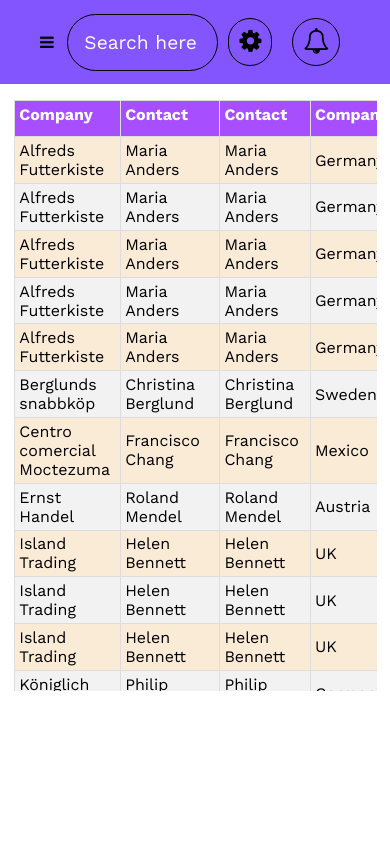
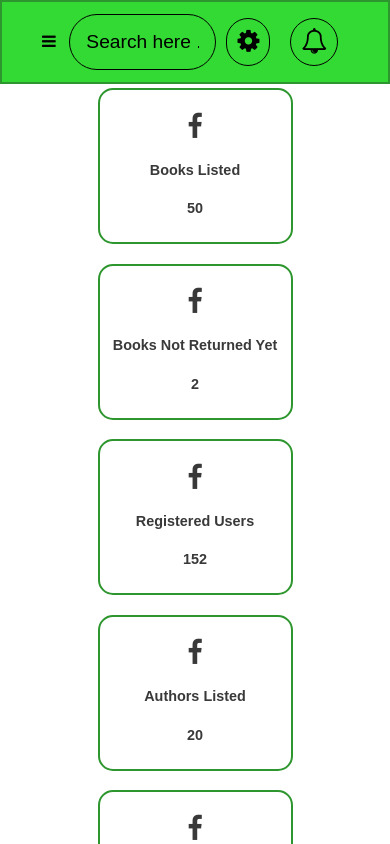
Before and after one commit to FeraounAbdelAziz/betaAdmin, a plain HTML site: page index.html in a window 390 px wide. Drawn offline with nearby package versions, Linux system fonts and the light colour scheme.

Commit message:
Add files via upload

```diff
--- a/index.html
+++ b/index.html
@@ -4,7 +4,7 @@
     <meta charset="UTF-8">
     <meta http-equiv="X-UA-Compatible" content="IE=edge">
     <meta name="viewport" content="width=device-width, initial-scale=1.0">
-    <link href="https://fonts.googleapis.com/css2?family=Work+Sans:wght@200;300;400;500;600;700;800&display=swap" rel="stylesheet">
+    <!-- <link href="https://fonts.googleapis.com/css2?family=Work+Sans:wght@200;300;400;500;600;700;800&display=swap" rel="stylesheet">  -->
     <link rel="stylesheet" href="css/font-awesome.min.css">
     <link rel="stylesheet" href="style.css">
     <title>xxxxx</title>
@@ -42,7 +42,34 @@
                     </div>
                 </div>
                 <div class="dashboard">
-                    <table class="dashboard-table">
+                    <div class="dashboard-statistics">
+                            <div class="stats books-listed">
+                                <i class="fa fa-facebook"></i>
+                                <h4>Books Listed</h4>
+                                <p><b>50 </b></p>
+                            </div>
+                            <div class="stats books-not-yet">
+                                <i class="fa fa-facebook"></i>
+                                <h4>Books Not Returned Yet</h4>
+                                <p><b>2 </b></p>
+                            </div>
+                            <div class="stats registered-users">
+                                <i class="fa fa-facebook"></i>
+                                <h4>Registered Users</h4>
+                                <p><b>152 </b></p>
+                            </div>
+                            <div class="stats authors-listed">
+                                <i class="fa fa-facebook"></i>
+                                <h4>Authors Listed</h4>
+                                <p><b>20 </b></p>
+                            </div>
+                            <div class="stats listed-categories">
+                                <i class="fa fa-facebook"></i>
+                                <h4>Listed Categories</h4>
+                                <p><b>125 </b></p>
+                            </div>
+                    </div>
+                    <!-- <table class="dashboard-table">
                         <thead>
                             <tr>
                                 <th>Company</th>
@@ -173,7 +200,7 @@
                                 <td><form action=""><button class="btn btn-offline">offline</button></form></td>
                             </tr>
                         </tbody>
-                </table>
+                    </table> -->
                 </div>
             </div>
                     <div class="side-nav" id="side-nav-move">
--- a/style.css
+++ b/style.css
@@ -11,7 +11,7 @@
     justify-content:left ;
 }
 .side-nav {
-    background-color:  #688d8d; ;
+    background-color:rgb(42, 182, 42); ;
     width: 20vw;
     height: 100vh;
     display: flex;
@@ -33,18 +33,18 @@
     color: #f7f7f7;
     padding: 15px;
     width: 15vw;
-    font-size: 1.1vw;
     display: flex;
     flex-direction: row;
     align-items: center;
     margin-bottom: 15px;
     justify-content: space-between;
     border-radius: 15px;
+    font-size: 1.1vw;
     border: 1.5px #f7f7f7 solid ;
 }
 .side-nav .side-nav-ul-li:hover {
-    color: black;
-    border: 1.5px #000 solid ;
+    color: #141414;
+    border: 1.5px #141414 solid ;
     background-color: #677d8d;
     transition: all .6s;
 }
@@ -62,7 +62,8 @@
     align-items: center;
     width: 81.2vw;
     padding: 16px 5vw;
-    background-color: #8255ff;
+        background-color: rgb(52, 218, 52);
+    border: 2px solid rgb(46,150,46);
 }
 .dashboard-admin-container .admin-bar-icon {
     display: none;
@@ -78,7 +79,7 @@
     outline: none;
 }
 .dashboard-admin-container .search-bar .search-input::placeholder{
-    color: white;
+    color: black;
     opacity: 1;
 }
 .dashboard-admin-container .search-bar .search-input:focus::placeholder{
@@ -102,7 +103,7 @@
     transition:all  .6s;
 }
 .admin-bar .settings:hover,.notifications:hover {
-    color: white;
+    color: #393939;
     border: 1.5px solid white;
 
 }
@@ -112,6 +113,8 @@
     margin: 2.5vw;
     padding: .5rem;
     display: flex;
+    align-items: center;
+    justify-content: center;
 }
 .dashboard-table {
     display: block;
@@ -155,18 +158,49 @@
 .dashboard-table tr .btn-offline {
     background-color: rgb(255, 76, 76) ;
 }
+/*dashboard-statistics*/
+.dashboard .dashboard-statistics {
+    height: 80vh;
+    width: 70vw;
+    padding: 1vw;
+    display: grid;
+    grid-gap: 5vw;
+    grid-template-columns: 1fr 1fr 1fr;
+    justify-content: center;
+}
+.dashboard .dashboard-statistics .stats  {
+    width: 20vw;
+    height: 18vw;
+    padding: 1vw;
+    text-align: center;
+    background-color:transparent;
+    border-radius: 15px;
+    font-size: 1.1vw;
+    border: 2px rgb(46,150,46) solid ;
 
+    display: flex;
+    flex-direction: column;
+    justify-content: space-evenly;
+    align-items: center;
+}
+.dashboard .dashboard-statistics .stats i {
+    font-size: 1.7rem;
+}
+.dashboard .dashboard-statistics .stats > * {
+    color: #393939;
+    margin-bottom: 1vw;
+}
 /*END ADMIN CRUD*/
 @media only screen and (max-width: 868px) and (min-width:200px) {
 
     .side-nav {
         position: absolute;
         display: inline-block;
-        top: 10vh;
+        top: 12.5vh;
         left: -16px;
         align-items: center;
         transition: width 2s;
-        background-color:  #688d8d;
+        background-color:  rgb(42, 182, 42);
         width: 0vw;
         height: 100vh;
         display: flex;
@@ -194,16 +228,17 @@
         width: 50vw;
         padding: 15px;
         margin-bottom: 15px;
-        border-radius:0px;
-        border: none ;
+
+        border: 1.5px solid white;
+        border-radius:99px;
+
         color: #f7f7f7;
         font-size: 2.7vw;
         cursor: pointer;
     }
     .side-nav .side-nav-ul-li:hover {
-        border: none;
         background-color: transparent;
-        color: black;
+        color: #141414;
         transition: all .6s;
     }
     .side-nav .side-nav-ul-li i{
@@ -218,6 +253,7 @@
         width: 100vw;
         height: 10vh;
         padding: 40px;
+        background-color: rgb(52, 218, 52);
     }
     .dashboard-admin-container .admin-bar-icon {
         display: block;
@@ -226,7 +262,7 @@
         margin-right: 3.5vw;
     }
     .dashboard-admin-container .admin-bar-icon:hover {
-        color: white;
+        color: #393939;
     }
     .dashboard-admin-container .search-bar .search-input {
         width: 100%;
@@ -239,7 +275,7 @@
         outline: none;
     }
     .dashboard-admin-container .search-bar .search-input::placeholder{
-        color: white;
+        color: black;
         opacity: 1;
     }
     .admin-bar .settings,.notifications {
@@ -258,11 +294,25 @@
         align-items: center;
         margin: 0vw;
         padding: 0rem;
-        padding-left: 0.1rem;
-        padding-top: 1rem;
-}
+    }
 
     .dashboard .dashboard-table{
         width: 93vw;
     }
+    /*dash static*/
+
+
+    .dashboard .dashboard-statistics {
+        display: grid;
+        grid-template-columns:  auto;
+        justify-content: space-around;
+        overflow-y: scroll;
+        width: 100vw;
+        height: 90vh;
+    }
+    .dashboard .dashboard-statistics .stats {
+        width: 50vw;
+        height: 40vw;
+        font-size: .9rem;
+    }
 }
```
Lines whose indentation alone changed are shown as unchanged.
